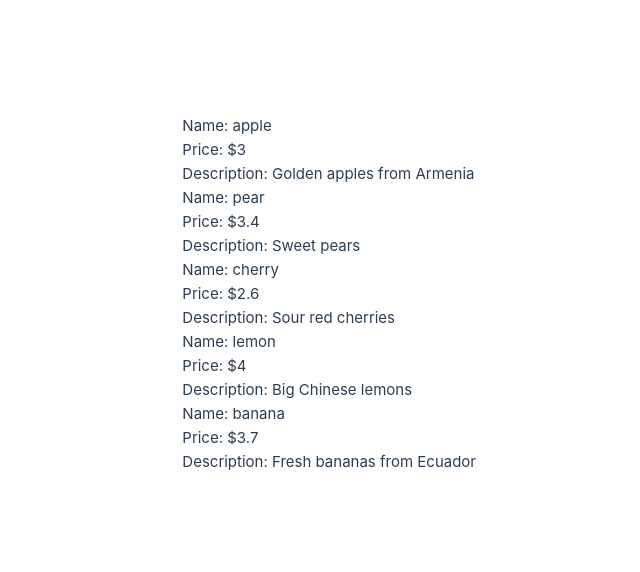
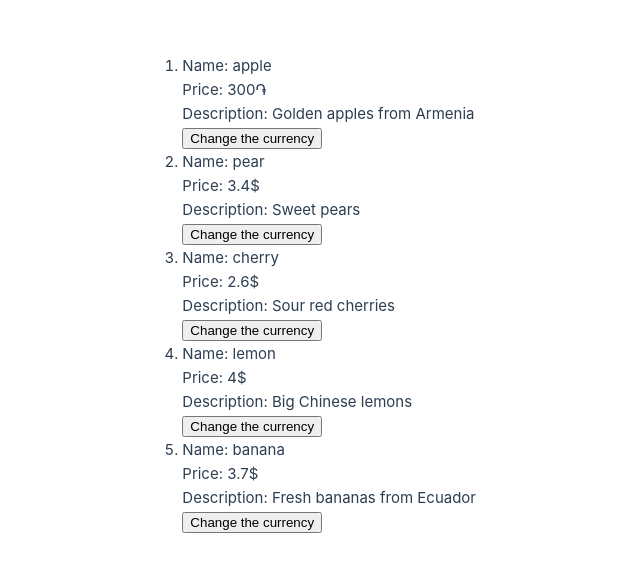
Before and after one commit to nazeliaslanyan/Vuej-js, a Vue app: page / in a window 1280 px wide. Shown: the part 106-678 px from the top of the page, without its empty margins (164-804 px from the left). Built offline with nearby package versions, Linux system fonts and the light colour scheme.

Commit message:
Complete homework-71

```diff
--- a/src/App.vue
+++ b/src/App.vue
@@ -10,37 +10,57 @@ export default {
       fruits: [
         {
           name: 'apple',
-          price: '$3',
+          price: '300֏',
           description: "Golden apples from Armenia"
         },
         {
           name: 'pear',
-          price: '$3.4',
+          price: '3.4$',
           description: 'Sweet pears'
         },
         {
           name: 'cherry',
-          price: '$2.6',
+          price: '2.6$',
           description: "Sour red cherries"
         },
         {
           name: 'lemon',
-          price: '$4',
+          price: '4$',
           description: "Big Chinese lemons"
         },
         {
           name: 'banana',
-          price: '$3.7',
+          price: '3.7$',
           description: "Fresh bananas from Ecuador"
         }
-      ]
+      ],
+      rate: 400
     };
+  },
+  methods: {
+    onCurrencychange(index) {
+      const fruit = this.fruits[index];
+      let currentCurrency = fruit.price[fruit.price.length - 1];
+
+      if (currentCurrency === '$') {
+
+        fruit.price = parseFloat(fruit.price) * this.rate + '֏';
+
+      } else {
+        fruit.price = parseFloat(fruit.price) / this.rate + '$';
+      }
+    }
   }
 };
 </script>
 
 <template>
-  <div>
-    <Product v-for="(fruit, index) in fruits" :key="index" :fruit="fruit" />
-  </div>
+
+  <ol>
+    <li v-for="(fruit, index) in fruits" :key="index">
+      <Product :fruit="fruit" @currencyChange="onCurrencychange(index)" />
+    </li>
+
+  </ol>
+
 </template>
--- a/src/components/Product.vue
+++ b/src/components/Product.vue
@@ -14,6 +14,11 @@ export default {
       type: Object,
       required: true
     }
+  },
+  methods: {
+    onButtonChlick() {
+      this.$emit('currencyChange')
+    }
   }
 };
 </script>
@@ -24,5 +29,6 @@ export default {
     <Name :value="fruit.name" />
     <Price :value="fruit.price" />
     <Description :value="fruit.description" />
+    <button @click="onButtonChlick"> Change the currency</button>
   </div>
 </template>
```
